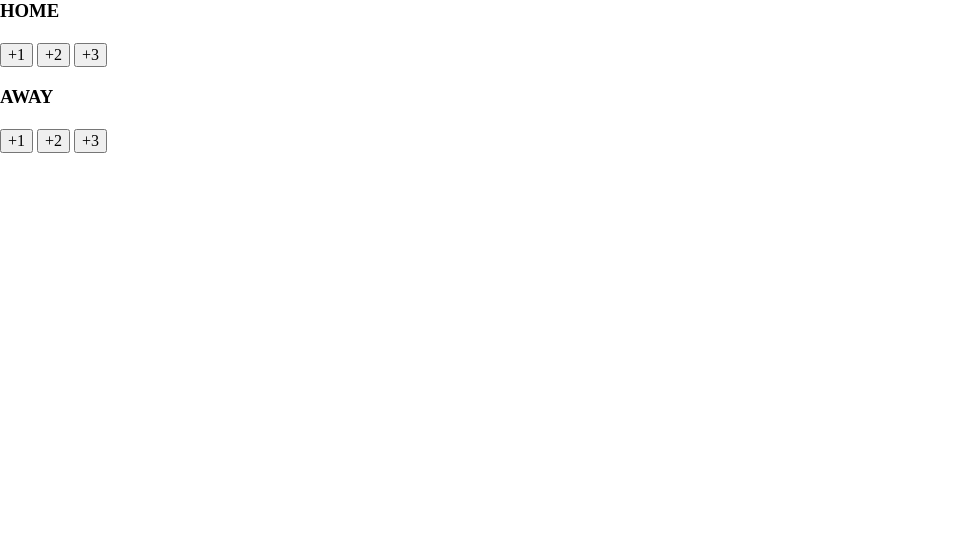
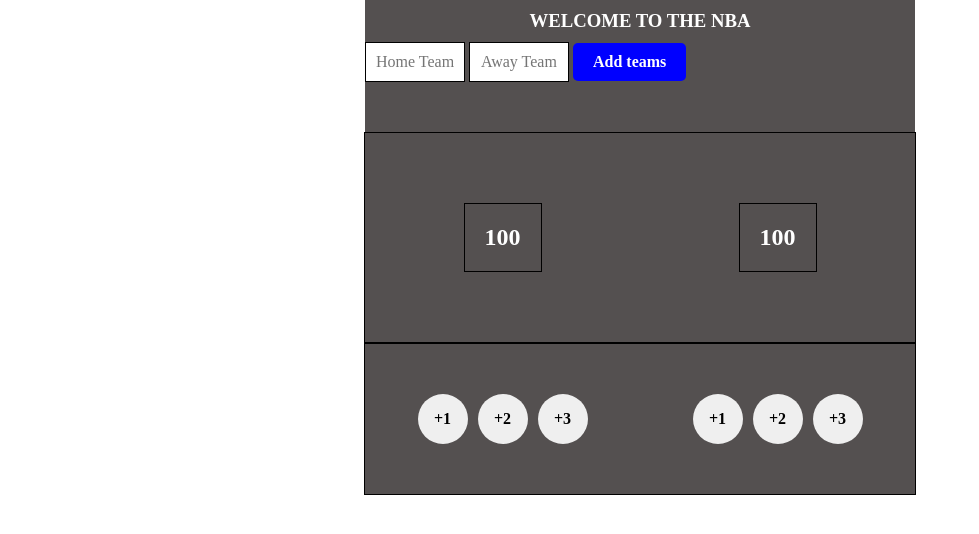
Before and after one commit to joshuaombasa/NBA-COUNTER-APP, a website built with Vite: page index.html in a window 1280 px wide. Shown: the whole page, without its empty margins (0-979 px from the left). Built offline with nearby package versions, Linux system fonts and the light colour scheme.

Commit message:
updated markup

```diff
--- a/index.html
+++ b/index.html
@@ -4,22 +4,30 @@
     </head>
     <body>
         <div class="container">
-            <div id="home">
-                <h3>HOME</h3>
-                <h1 id="scoreboard1"></h1>
-                <div class="buckets">
-                    <button class="freethrow" onclick="freethrow()">+1</button>
-                    <button class="jumper" onclick="jumper()">+2</button>
-                    <button class="three" onclick=" three()">+3</button>
+            <header>
+                <h3>WELCOME TO THE NBA</h3>
+                <div class="teams-display" id="teams-display">
+                    <input type="text" id="home-team" class="home-team" placeholder="Home Team" required>
+                    <input type="text" id="away-team" class="away-team" placeholder="Away Team" required>
+                    <button class="submit-btn" id="submit-btn">Add teams</button>
                 </div>
+            </header>
+            <div class="score-box" id="score-box">
+                <h2 class="home-score team-box-styling" id="home-score">100</h2>
+                <h2 class="away-score team-box-styling" id="away-score">100</h2>
             </div>
-            <div>
-                <h3>AWAY</h3>
-                <h1 id="scoreboard2"></h1>
-                <div class="buckets">
-                    <button class="freethrow" onclick="freethrow1()">+1</button>
-                    <button class="jumper" onclick="jumper2()">+2</button>
-                    <button class="three" onclick="three2()">+3</button>
+            <div class="score-buttons" id="score-buttons">
+                <div class="home-buttons">
+                    <div class="btn-containers"><button class="home-free-throw" id="home-free-throw">+1</button></div>
+                    <div class="btn-containers"><button class="home-jump-shot" id="home-jump-shot">+2</button></div>
+                    <div class="btn-containers"><button class="home-three-points" id="home-three-points">+3</button></div>
+                </div>
+
+                <div class="away-buttons">
+                    <div class="btn-containers"><button class="home-free-throw" id="home-free-throw">+1</button></div>
+                    <div class="btn-containers"><button class="home-jump-shot" id="home-jump-shot">+2</button></div>
+                    <div class="btn-containers"><button class="home-three-points" id="home-three-points">+3</button></div>
+                </div>
             </div>
         </div>
         <script src="index.js"></script>
```
